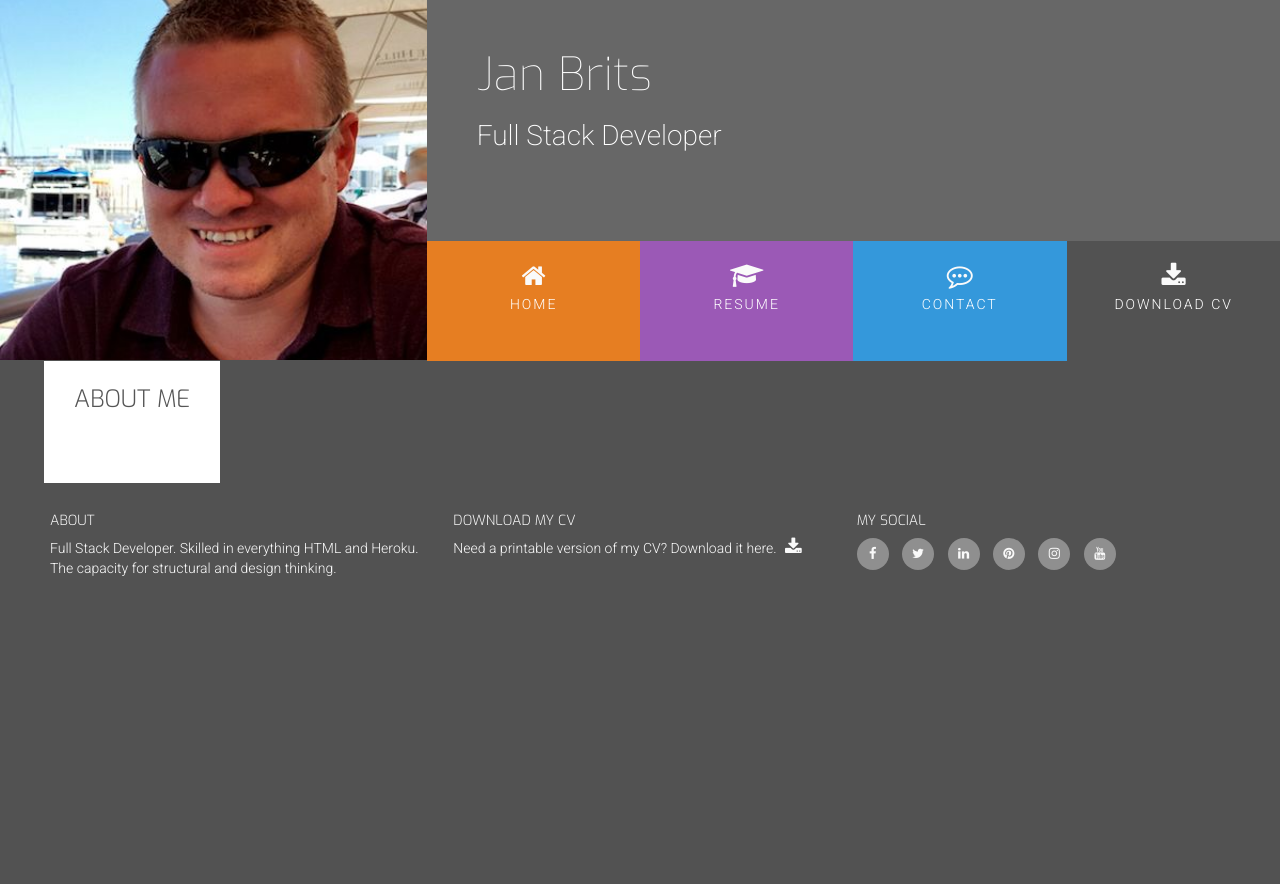
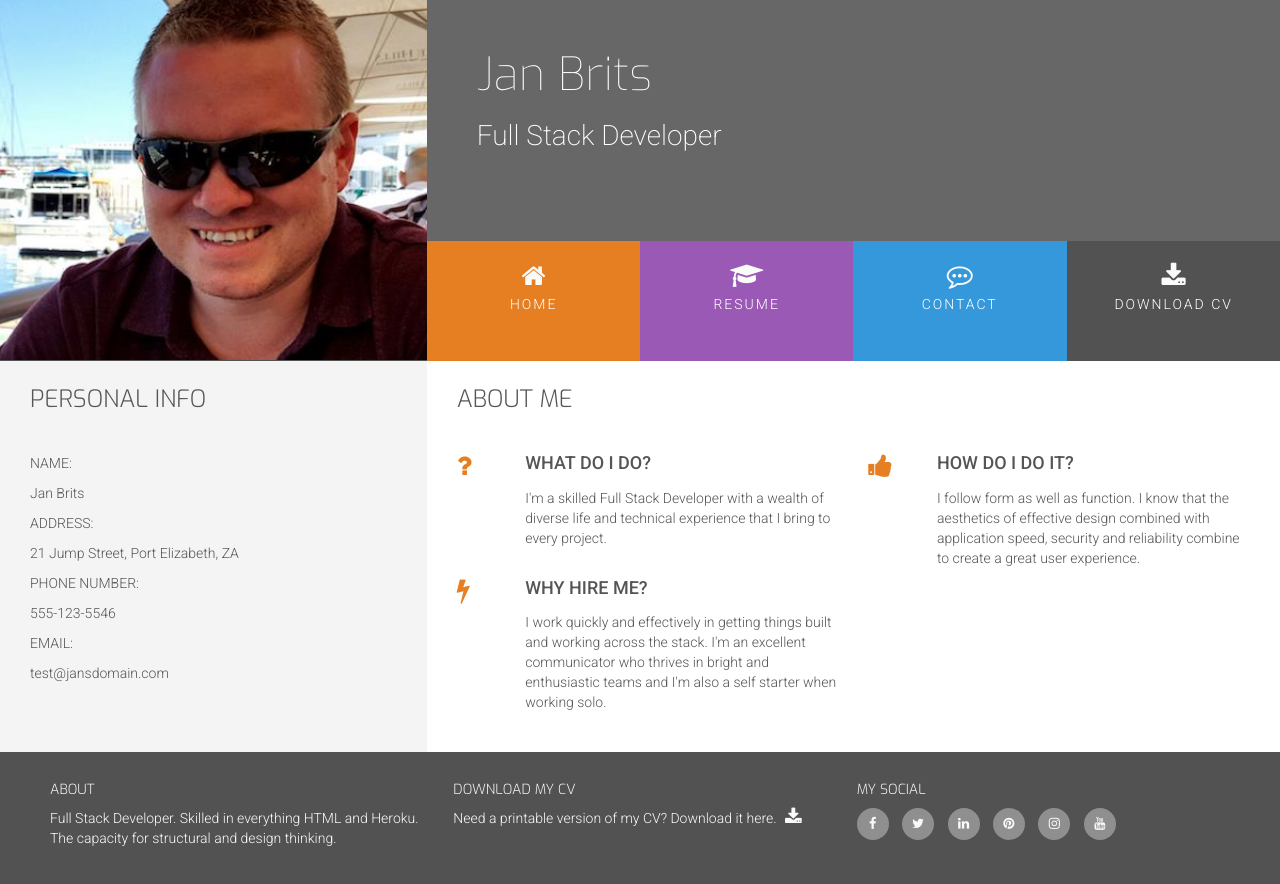
Before and after one commit to britsja/ucd-resume, a plain HTML site: page index.html in a window 1280 px wide. Before the commit the page ends 800 px from the top, so only its background shows below. Drawn offline with nearby package versions, Linux system fonts and the light colour scheme.

Commit message:
added contact and personal info

```diff
--- a/assets/css/style.css
+++ b/assets/css/style.css
@@ -219,3 +219,22 @@ footer .cv-pdf i:hover{
     margin: 20px;
 
 }
+
+/*---------------------------------------Three reasons-----------*/
+
+.three-reasons-icon {
+    font-size: 26px;
+    color: #e67e22;
+
+}
+
+.three-reasons-heading {
+    margin-bottom: 15px;
+
+}
+
+/*---------------------------------------Personal info-----------*/
+
+.bg-color-personal-info {
+    background-color: #f4f4f4;
+}
--- a/index.html
+++ b/index.html
@@ -54,13 +54,102 @@
 
         <section class="container-fluid">
             <div class="row row-table">
+                <div class="col-xs-12 col-sm-12 col-md-4 bg-color-personal-info section-column">
+                    <div class="row">
+                        <div class="col-md-12">
+                            <h3 class="section-heading uppercase">Personal Info</h3>
+                        </div>
+                    </div>
+                    <div class="personal-info-item">
+                        <div class="key">
+                            <p class="uppercase">Name:</p>
+                        </div>
+                        <div class="value">
+                            <p>Jan Brits</p>
+                        </div>
+
+                    </div>
+                    <div class="personal-info-item">
+                        <div class="key">
+                            <p class="uppercase">Address:</p>
+                        </div>
+                        <div class="value">
+                            <p>21 Jump Street, Port Elizabeth, ZA</p>
+                        </div>
+
+                    </div>
+                    <div class="personal-info-item">
+                        <div class="key">
+                            <p class="uppercase">Phone Number:</p>
+                        </div>
+                        <div class="value">
+                            <p>555-123-5546</p>
+                        </div>
+
+                    </div>
+                    <div class="personal-info-item">
+                        <div class="key">
+                            <p class="uppercase">Email:</p>
+                        </div>
+                        <div class="value">
+                            <p>test@jansdomain.com</p>
+                        </div>
+
+                    </div>
+
+                </div>
                 <div class="col-xs-12 col-sm-12 col-md-8 bg-color-three-reasons section-column">
                     <div class="row">
                         <div class="col-md-12">
                             <h3 class="section-heading uppercase">About Me</h3>
                         </div>
                     </div>
-
+                    <div class="row">
+                        <div  class="col-xs-10 col-xs-offset-1 col-sm-offset-0 col-sm-4 col-md-6">
+                            <div class="row">
+                                <div class="col-xs-2 col-sm-2 col-md-2">
+                                    <i class="three-reasons-icon fa fa-question" aria-hidden="true"></i>
+                                </div>
+                                <div class="col-xs-10 col-sm-10">
+                                    <h4 class="three-reasons-heading uppercase">What do I do?</h4>
+                                    <p>
+                                        I'm a skilled Full Stack Developer with a wealth of diverse
+                                        life and technical experience that I bring to every project.
+                                    </p>
+                                </div>
+                            </div>
+                        </div>
+                        <div  class="col-xs-10 col-xs-offset-1 col-sm-offset-0 col-sm-4 col-md-6">
+                            <div class="row">
+                                <div class="col-xs-2 col-sm-2 col-md-2">
+                                    <i class="three-reasons-icon fa fa-thumbs-up" aria-hidden="true"></i>
+                                </div>
+                                <div class="col-xs-10 col-sm-10">
+                                    <h4 class="three-reasons-heading uppercase">How do I do it?</h4>
+                                    <p>
+                                        I follow form as well as function.
+                                        I know that the aesthetics of effective design combined with application speed,
+                                        security and reliability combine to create a great user experience.
+                                    </p>
+                                </div>
+                            </div>
+                        </div>
+                        <div  class="col-xs-10 col-xs-offset-1 col-sm-offset-0 col-sm-4 col-md-6">
+                            <div class="row">
+                                <div class="col-xs-2 col-sm-2 col-md-2">
+                                    <i class="three-reasons-icon fa fa-bolt" aria-hidden="true"></i>
+                                </div>
+                                <div class="col-xs-10 col-sm-10">
+                                    <h4 class="three-reasons-heading uppercase">Why hire me?</h4>
+                                    <p>
+                                        I work quickly and effectively in getting things built and working across the stack.
+                                        I'm an excellent communicator who thrives in bright and enthusiastic teams
+                                        and I'm also a self starter when working solo.
+                                    </p>
+                                </div>
+                            </div>
+                        </div>
+                    </div>
                 </div>
 
             </div>
```
